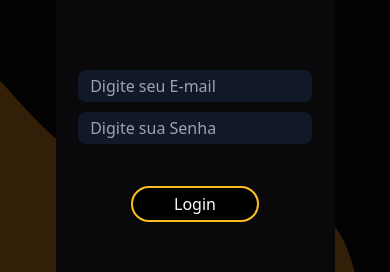
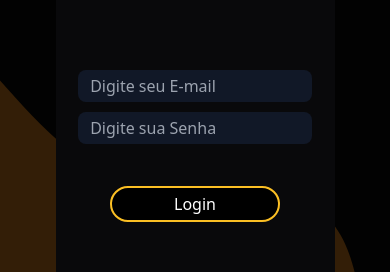
Before and after one commit to andr-vini/vini-filmes, a React (Vite) app: page / in a window 390 px wide. Shown: the part 307-579 px from the top of the page. Built offline with nearby package versions, Linux system fonts and the light colour scheme.

Commit message:
refactor/directory-structure

```diff
--- /dev/null
+++ b/src/Components/Buttons/Submit/index.jsx
@@ -0,0 +1,11 @@
+import React from 'react'
+
+const ButtonSubmit = ({textButton, sendingRequest}) => {
+  return (
+    <div>
+        <button className="bg-black border-2 border-amber-400 w-2/3 sm:w-1/2 py-1 rounded-3xl disabled:opacity-50 " disabled={sendingRequest}>{textButton}</button>
+    </div>
+  )
+}
+
+export default ButtonSubmit
--- a/src/Components/Forms/Buttons/Submit/index.jsx
+++ /dev/null
@@ -1,11 +0,0 @@
-import React from 'react'
-
-const ButtonSubmit = ({textButton, sendingRequest}) => {
-  return (
-    <div>
-        <button className="bg-black border-2 border-amber-400 w-1/2 py-1 rounded-3xl disabled:opacity-50" disabled={sendingRequest}>{textButton}</button>
-    </div>
-  )
-}
-
-export default ButtonSubmit
--- /dev/null
+++ b/src/Components/Forms/FormLogin/index.jsx
@@ -0,0 +1,18 @@
+import React from 'react'
+import InputEmail from '../../Inputs/InputEmail'
+import InputPassword from '../../Inputs/InputPassword'
+import ButtonSubmit from '../../Buttons/Submit'
+
+const FormLogin = ({handleSubmitLogin, sendingRequest, buttonText}) => {
+  return (
+    <form onSubmit={handleSubmitLogin}>
+        <div className="mb-10">
+            <InputEmail sendingRequest={sendingRequest}/>
+            <InputPassword sendingRequest={sendingRequest}/>
+        </div>
+        <ButtonSubmit textButton={buttonText} sendingRequest={sendingRequest}/>
+    </form>
+  )
+}
+
+export default FormLogin
--- a/src/Pages/Login/index.jsx
+++ b/src/Pages/Login/index.jsx
@@ -3,10 +3,8 @@ import { Link } from 'react-router-dom'
 import { useState } from 'react'
 
 import VerticalCard from '../../Components/Cards/VerticalCard'
-import InputEmail from '../../Components/Forms/Inputs/InputEmail'
-import InputPassword from '../../Components/Forms/Inputs/InputPassword'
 import Logo from '../../Components/Logo'
-import ButtonSubmit from '../../Components/Forms/Buttons/Submit'
+import FormLogin from '../../Components/Forms/FormLogin'
 
 const Login = () => {
   const [buttonText, setButtonText] = useState('Login');
@@ -25,13 +23,11 @@ const Login = () => {
           <Logo/>
         </div>
         <VerticalCard titleCard="Faça Login">
-          <form onSubmit={handleSubmitLogin}>
-            <div className="mb-10">
-              <InputEmail sendingRequest={sendingRequest}/>
-              <InputPassword sendingRequest={sendingRequest}/>
-            </div>
-            <ButtonSubmit textButton={buttonText} sendingRequest={sendingRequest}/>
-          </form>
+          <FormLogin
+            handleSubmitLogin={handleSubmitLogin}
+            sendingRequest={sendingRequest}
+            buttonText={buttonText}
+          />
           <span>
             Ainda não tem Login?
             <Link to="/sign" className="text-amber-400 underline italic ml-2">Cadastre-se</Link>
```
Also changed, not shown: src/Components/Inputs/InputEmail/index.jsx (renamed from src/Components/Forms/Inputs/InputEmail/index.jsx), src/Components/Inputs/InputPassword/index.jsx (renamed from src/Components/Forms/Inputs/InputPassword/index.jsx).
